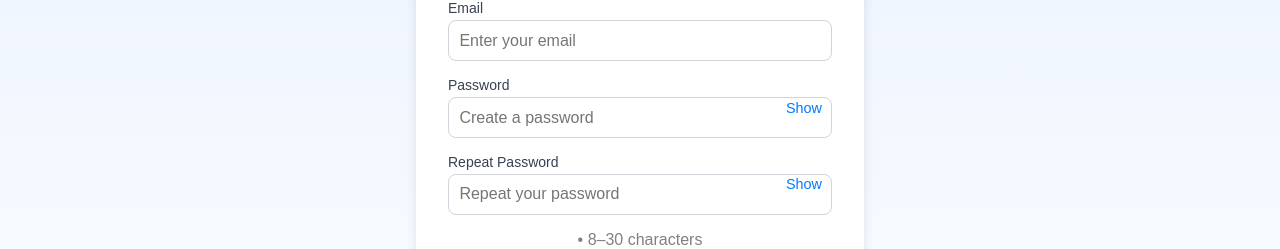
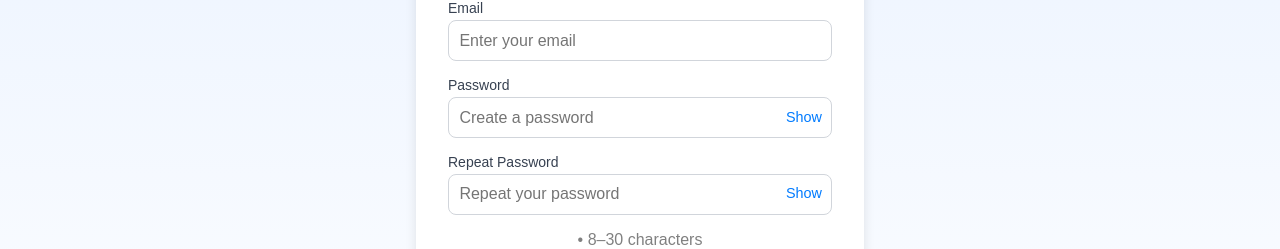
Before and after one commit to Vovanchu/MediTrack, a React (Vite) app in the folder Welltrack/: page /Welltrack/signup in a window 1280 px wide. Shown: the part 278-527 px from the top of the page. Built offline with nearby package versions, Linux system fonts and the light colour scheme.

Commit message:
Виправа всі баги по валідаційним повідомленням

```diff
--- a/Welltrack/src/Pages/Public/LogIn/LogIn.jsx
+++ b/Welltrack/src/Pages/Public/LogIn/LogIn.jsx
@@ -16,8 +16,7 @@ export default function Login() {
 
   const validateEmail = (email) => {
     // Email повинен мати @ і домен, наприклад: test@example.com
-    const emailRegex =
-      /^[a-zA-Z0-9._+-]+@[a-zA-Z0-9.-]+\.[a-zA-Z]{2,}$/;
+    const emailRegex = /^[a-zA-Z0-9._+-]+@[a-zA-Z0-9.-]+\.[a-zA-Z]{2,}$/;
     return emailRegex.test(email);
   };
 
@@ -125,6 +124,9 @@ export default function Login() {
               placeholder="Enter your password"
               required
               disabled={loading}
+              onCopy={(e) => e.preventDefault()}
+              onPaste={(e) => e.preventDefault()}
+              onCut={(e) => e.preventDefault()}
             />
             <button
               type="button"
--- a/Welltrack/src/Pages/Public/LogIn/LogIn.scss
+++ b/Welltrack/src/Pages/Public/LogIn/LogIn.scss
@@ -87,13 +87,14 @@
   }
 
   .form-group {
-    text-align: left;
     position: relative;
+    display: flex;
+    flex-direction: column;
 
     .show-password-btn {
       position: absolute;
-        right: 10px;
-        top: 50%;
+      right: 12px;
+      top: 65%;
       transform: translateY(-50%);
       background: transparent;
       border: none;
@@ -102,6 +103,7 @@
       font-size: 0.9rem;
       padding: 0;
       user-select: none;
+      height: fit-content;
 
       &:focus {
         outline: none;
--- a/Welltrack/src/Pages/Public/SignUp/SignUp.jsx
+++ b/Welltrack/src/Pages/Public/SignUp/SignUp.jsx
@@ -31,13 +31,11 @@ export default function Register() {
     special: /[!@#$%^&*]/.test(formData.password),
   };
 
-  // Валідація email формату
+  // Валідація email формату (додатково)
   const isEmailValid = (email) => {
-    // Має містити @ і крапку у домені (після @)
     if (!email.includes("@") || email.lastIndexOf(".") < email.indexOf("@")) {
       return false;
     }
-    // Перевірка допустимих символів у імені email (до @)
     const emailName = email.split("@")[0];
     return /^[a-zA-Z0-9._+\-]+$/.test(emailName);
   };
@@ -45,28 +43,19 @@ export default function Register() {
   const validateForm = () => {
     const { email, password, repeat_password } = formData;
 
-    // Email порожній або довжина не 12-72 символи
     if (!email || email.length < 12 || email.length > 72) {
       return "Email is required and must be between 12 and 72 characters.";
     }
-
-    // Email некоректний (перевірка символів та @ та крапки)
     if (!isEmailValid(email)) {
       return "Please enter the correct email address.";
     }
-
-    // Перевірка дозволених символів імені email (до @)
     const emailName = email.split("@")[0];
     if (!/^[a-zA-Z0-9._+\-]+$/.test(emailName)) {
       return "Email name part can only contain letters, digits, '.', '_', '+', '-' characters.";
     }
-
-    // Password порожній
     if (!password) {
       return "Password is required";
     }
-
-    // Password не відповідає вимогам
     if (!passwordChecks.length || !passwordChecks.uppercase || !passwordChecks.digit || !passwordChecks.special) {
       return `Your password must contain:
 - At least 8 characters;
@@ -74,19 +63,15 @@ export default function Register() {
 - At least one number (0-9);
 - At least one special character (ex. !@#$%^&*);`;
     }
-
-    // Паролі не співпадають
     if (password !== repeat_password) {
       return "Passwords don’t match";
     }
-
-    return null; // Все ок
+    return null;
   };
 
   const handleSubmit = async (e) => {
     e.preventDefault();
 
-    // Додаткова перевірка паролів тут для надійності
     if (formData.password !== formData.repeat_password) {
       Swal.fire({
         icon: "error",
@@ -109,7 +94,7 @@ export default function Register() {
     setLoading(true);
 
     try {
-      const res = await registerUser(formData);
+      await registerUser(formData);
 
       Swal.fire({
         icon: "success",
@@ -123,19 +108,24 @@ export default function Register() {
         navigate("/login");
       }, 2000);
     } catch (err) {
-      // Краще зробити перевірку на різні формати помилки
       let message = "Failed to register. Try again.";
 
-      // Якщо бекенд повертає список помилок в err.response.data.email — перевіряємо це
-      if (err.response?.data?.email && Array.isArray(err.response.data.email)) {
-        if (err.response.data.email.includes("This email is already registered.")) {
+      if (err.response?.data?.email) {
+        const emailErrors = Array.isArray(err.response.data.email)
+          ? err.response.data.email
+          : [err.response.data.email];
+
+        // Перевірка на текст від бекенду
+        if (
+          emailErrors.some((msg) =>
+            msg.toLowerCase().includes("user with this email already exists")
+          )
+        ) {
           message = "This email is already registered.";
         } else {
-          message = err.response.data.email.join(" ");
+          message = emailErrors.join(" ");
         }
-      }
-      // Іноді помилка може бути у полі detail (залежить від бекенду)
-      else if (err.response?.data?.detail) {
+      } else if (err.response?.data?.detail) {
         message = err.response.data.detail;
       }
 
@@ -176,6 +166,14 @@ export default function Register() {
               placeholder="Enter your email"
               required
               disabled={loading}
+              onInvalid={(e) => {
+                e.preventDefault();
+                Swal.fire({
+                  icon: "error",
+                  title: "Validation Error",
+                  text: "Please enter the correct email address.",
+                });
+              }}
             />
           </div>
 
--- a/Welltrack/src/Pages/Public/SignUp/SignUp.scss
+++ b/Welltrack/src/Pages/Public/SignUp/SignUp.scss
@@ -89,6 +89,8 @@
   .form-group {
     text-align: left;
     position: relative;
+    display: flex;
+    flex-direction: column;
 
     &.password-group {
       input {
@@ -98,7 +100,7 @@
       .show-password-btn {
         position: absolute;
         right: 10px;
-        top: 50%;
+        top: 65%;
         transform: translateY(-50%);
         background: transparent;
         border: none;
```
Lines whose indentation alone changed are shown as unchanged.
